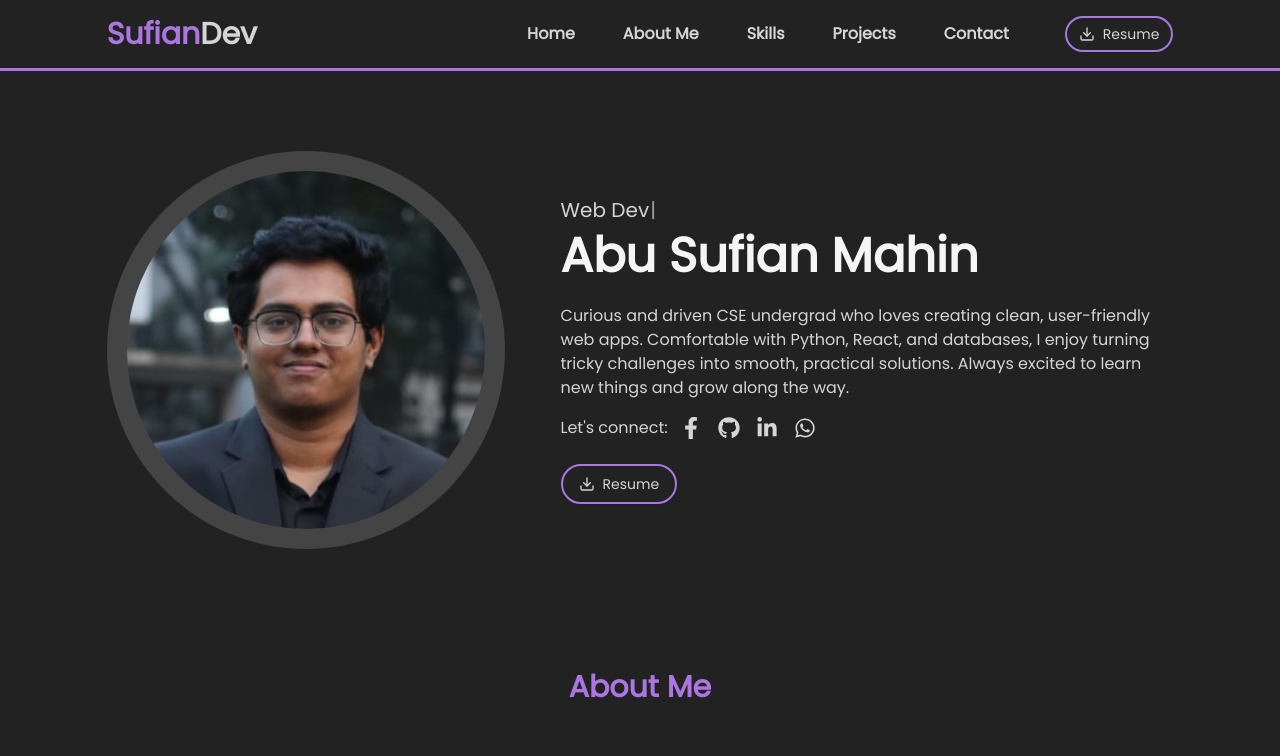
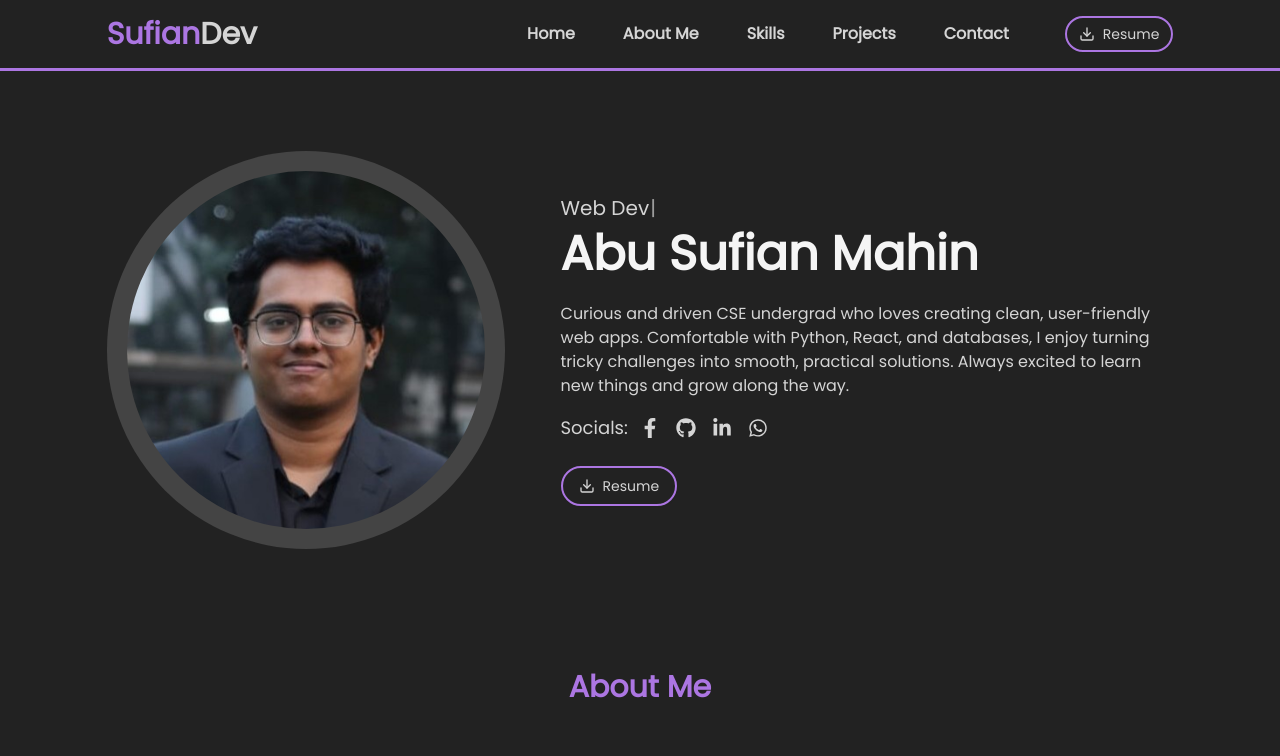
Before and after one commit to AbuSufianMahin/portfolio, a React (Vite) app: page / in a window 1280 px wide. Shown: the top 756 px of the page. Built offline with nearby package versions, Linux system fonts and the light colour scheme.

Commit message:
fixed some ui

```diff
--- a/src/Components/Pages/HomeLayoutPages/Home/Header/Header.jsx
+++ b/src/Components/Pages/HomeLayoutPages/Home/Header/Header.jsx
@@ -54,8 +54,8 @@ const Header = () => {
           </p>
 
           <div className="my-4 flex items-center gap-3">
-            <h2 className="text-base">Let's connect:</h2>
-            <SocialIcons iconSize={22} iconGap={4} />
+            <h2 className="text-lg">Socials:</h2>
+            <SocialIcons iconSize={20} iconGap={4} />
           </div>
 
           <div className="mt-4 lg:mt-6">
```
